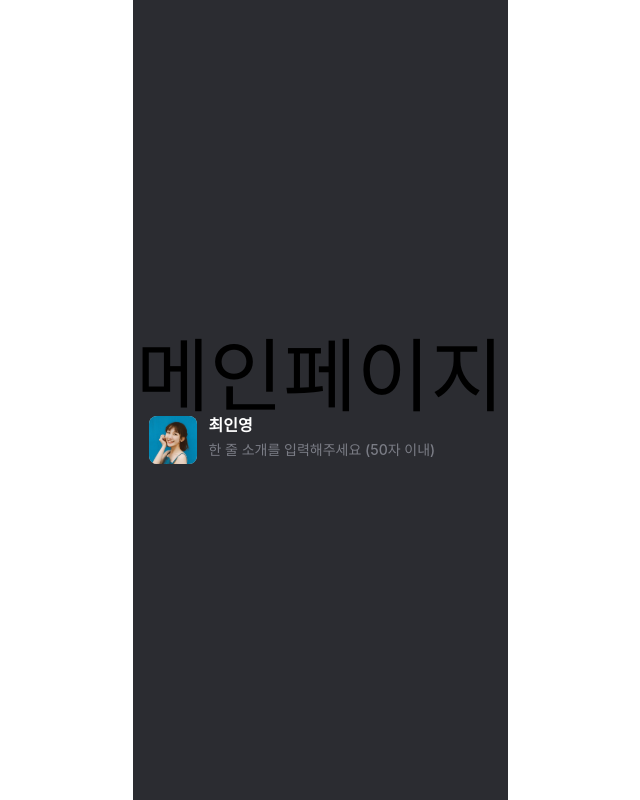
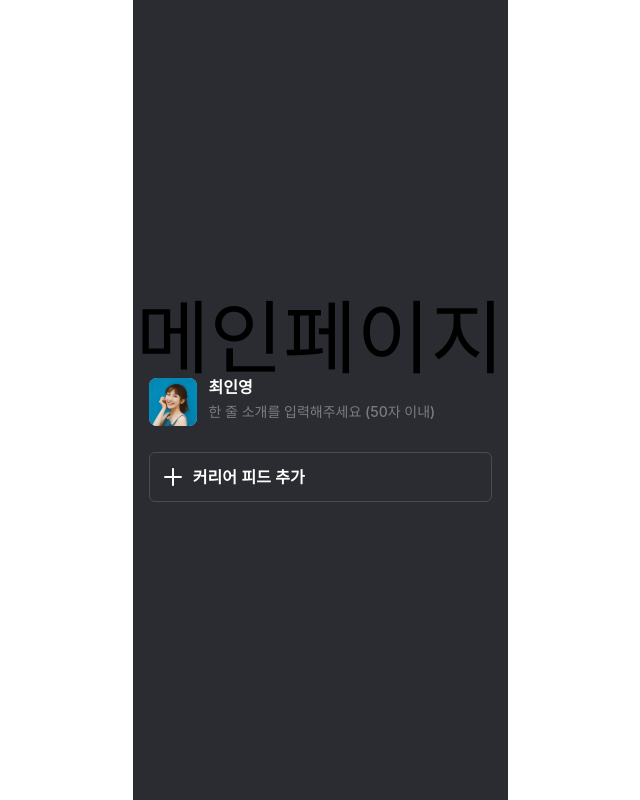
Before and after one commit to CDS-seminar-6/frontend, a React (Create React App) app: page / in a window 1280 px wide. Shown: the whole page, without its empty margins (320-960 px from the left). Built offline with nearby package versions, Linux system fonts and the light colour scheme; a web font is replaced by a local one.

Commit message:
feat: :sparkles: 프로필 - 커리어추가 버튼 구현 완료

```diff
--- a/src/components/profile/ProfileContainer.jsx
+++ b/src/components/profile/ProfileContainer.jsx
@@ -1,7 +1,6 @@
-import arrow_down from 'assets/icon_arrow_down.svg';
+import { ReactComponent as IconPlus } from 'assets/icon_plus.svg';
 import { ReactComponent as SVGProfile } from 'assets/img_profile_small.svg';
-import MenuList from 'components/common/MenuList';
-import React, { useState } from 'react';
+import React from 'react';
 import styled from 'styled-components';
 import { theme } from 'styles/theme';
 function ProfileContainer() {
@@ -14,6 +13,10 @@ function ProfileContainer() {
           <div>한 줄 소개를 입력해주세요 (50자 이내)</div>
         </ProfileInfo>
       </ProfileHeader>
+      <PlusBtn>
+        <IconPlus />
+        <span>커리어 피드 추가</span>
+      </PlusBtn>
     </>
   );
 }
@@ -23,7 +26,6 @@ const ProfileHeader = styled.div`
   width: 100%;
   height: 4.8rem;
   display: flex;
-
   justify-content: center;
 `;
 const ProfileInfo = styled.div`
@@ -38,7 +40,7 @@ const ProfileInfo = styled.div`
     font-weight: 600;
     font-size: 1.6rem;
     line-height: 1.9rem;
-    color: #ffffff;
+    color: ${theme.colors.surfit_white};
   }
   & > div {
     font-family: 'SF Pro Text';
@@ -46,6 +48,23 @@ const ProfileInfo = styled.div`
     font-weight: 500;
     font-size: 1.4rem;
     line-height: 1.7rem;
-    color: #7a7c85;
+    color: ${theme.colors.surfit_grey_3};
   }
 `;
+const PlusBtn = styled.button`
+  width: 34.3rem;
+  height: 5rem;
+  font-style: normal;
+  font-weight: 600;
+  font-size: 1.6rem;
+  line-height: 1.9rem;
+  background: none;
+  margin-top: 2.6rem;
+  padding-left: 1.468rem;
+  color: ${theme.colors.surfit_white};
+  display: flex;
+  gap: 1.068rem;
+  align-items: center;
+  border: 1px solid ${theme.colors.surfit_grey_1};
+  border-radius: 0.6rem;
+`;
```
Also changed, not shown: src/assets/icon_plus.svg, src/assets/icon_writing.svg (renamed from src/assets/icon_writng.svg).
